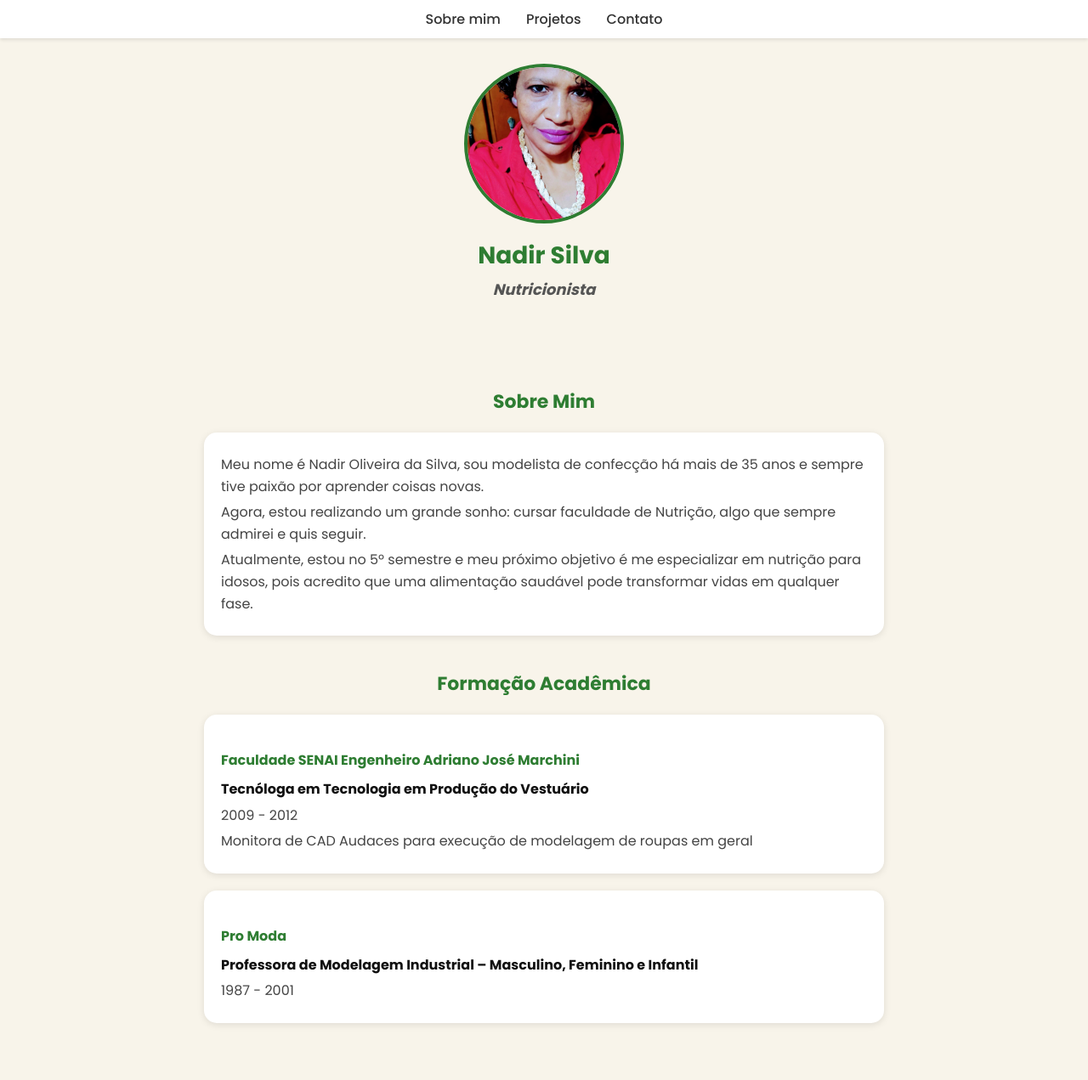
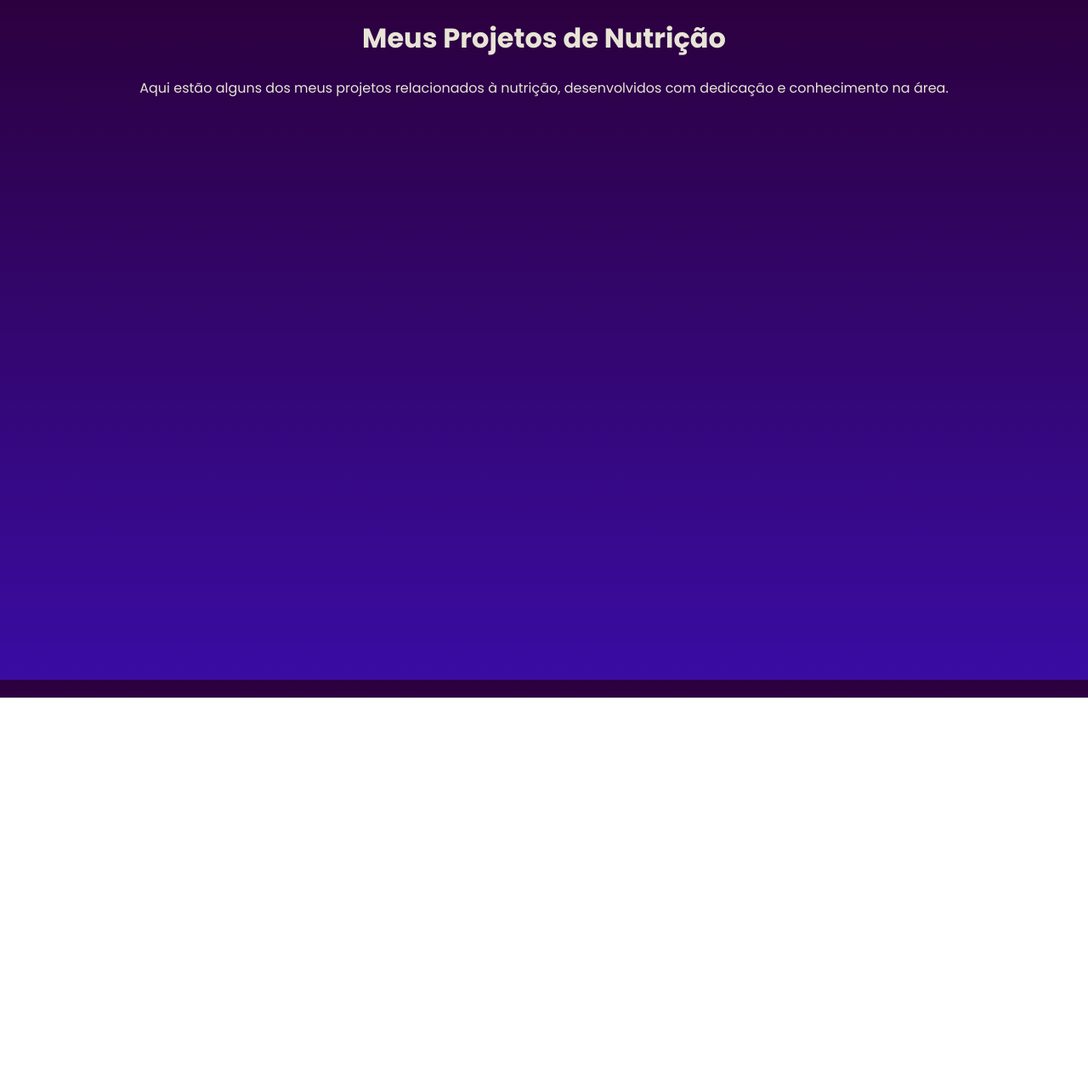
Before and after one commit to VictorZampella/Projeto_Integrador, a plain HTML site: page project.html in a window 1280 px wide. Shown: the top 1271 px of the page at 85% size. After the commit the page ends 821 px from the top, so only its background shows below. Drawn offline with Linux system fonts and the light colour scheme.

Commit message:
Atualizado

```diff
--- a/index.css
+++ b/index.css
@@ -115,3 +115,40 @@ footer p {
     font-weight: bold;
     margin-top: 5px;
 }
+
+body {
+    background-image: url('img/comida.jpg');
+    background-size: cover;
+    background-position: center;
+    background-repeat: no-repeat;
+    position: relative;
+}
+
+body::after {
+    content: "";
+    position: absolute;
+    top: 0;
+    left: 0;
+    right: 0;
+    bottom: 0;
+    background-color: rgba(255, 255, 255, 0.6);
+    z-index: -1;
+}
+
+/* ===== EFEITO DE HOVER ===== */
+nav a,
+header img,
+.sobre,
+.formacao,
+footer a {
+    transition: transform 0.3s ease, box-shadow 0.3s ease;
+}
+
+nav a:hover,
+header img:hover,
+.sobre:hover,
+.formacao:hover,
+footer a:hover {
+    transform: scale(1.05);
+    box-shadow: 0 4px 12px rgba(0,0,0,0.15);
+}
--- a/project.html
+++ b/project.html
@@ -1,66 +1,18 @@
 <!DOCTYPE html>
-<html lang="pt-br">
+<html lang="en">
 <head>
+    <link href="https://fonts.googleapis.com/css2?family=Poppins:wght@300;400;500;600;700&display=swap" rel="stylesheet">
     <meta charset="UTF-8">
     <meta name="viewport" content="width=device-width, initial-scale=1.0">
-    <title>Nadir Oliveira da Silva</title>
-    <link href="https://fonts.googleapis.com/css2?family=Poppins:wght@300;400;500;600;700&display=swap" rel="stylesheet">
-    <link rel="stylesheet" href="index.css">
+    <title>Meus Projetos</title>
+    <link rel="stylesheet" href="project.css">
 </head>
 <body>
 
-    <nav>
-        <ul>
-            <li><a href="index.html">Sobre mim</a></li>
-            <li><a href="project.html">Projetos</a></li>
-            <li><a href="contact.html">Contato</a></li>
-        </ul>
-    </nav>
-
     <header>
-        <div class="center">
-            <img src="./img/nadir.jpg" alt="Nadir Oliveira da Silva">
-            <h1 class="titulo">Nadir Silva</h1>
-            <h2 class="subtitulo">Nutricionista</h2>
-        </div>
+        <h1>Meus Projetos de Nutrição</h1>
+        <p>Aqui estão alguns dos meus projetos relacionados à nutrição, desenvolvidos com dedicação e conhecimento na área.</p>
     </header>
-
-    <main>
-        <section>
-            <h3>Sobre Mim</h3>
-            <div class="sobre">
-                <p>Meu nome é Nadir Oliveira da Silva, sou modelista de confecção há mais de 35 anos
-                    e sempre tive paixão por aprender coisas novas.</p>
-                <p>Agora, estou realizando um grande sonho: cursar faculdade de Nutrição,
-                    algo que sempre admirei e quis seguir.</p>
-                <p>Atualmente, estou no 5º semestre e meu próximo objetivo é me especializar em nutrição para idosos,
-                    pois acredito que uma alimentação saudável pode transformar vidas em qualquer fase.</p>
-            </div>
-        </section>
-
-        <section>
-            <h3>Formação Acadêmica</h3>
-            <div class="formacao">
-                <h4>Faculdade SENAI Engenheiro Adriano José Marchini</h4>
-                <p><strong>Tecnóloga em Tecnologia em Produção do Vestuário</strong></p>
-                <p>2009 - 2012</p>
-                <p>Monitora de CAD Audaces para execução de modelagem de roupas em geral</p>
-            </div>
-
-            <div class="formacao">
-                <h4>Pro Moda</h4>
-                <p><strong>Professora de Modelagem Industrial – Masculino, Feminino e Infantil</strong></p>
-                <p>1987 - 2001</p>
-            </div>
-        </section>
-    </main>
-
-    <footer>
-        <a href="https://www.linkedin.com/in/nadir-oliveira-10559131/" target="_blank" rel="noopener noreferrer">
-            <img src="./img/icon_linkedin.svg" alt="LinkedIn">
-            <p>LinkedIn</p>
-        </a>
-    </footer>
 
 </body>
 </html>
```
Also changed, not shown: 1 other file.
